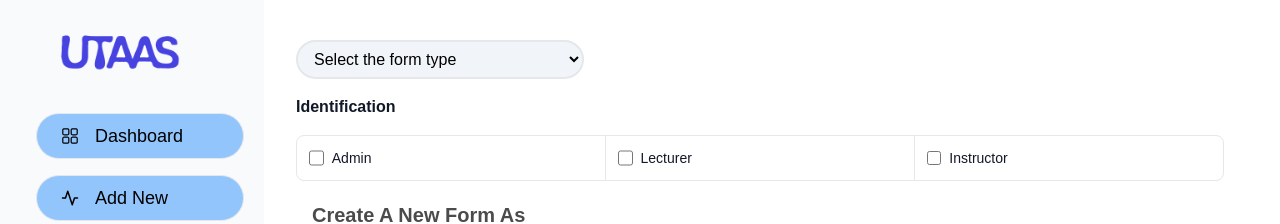
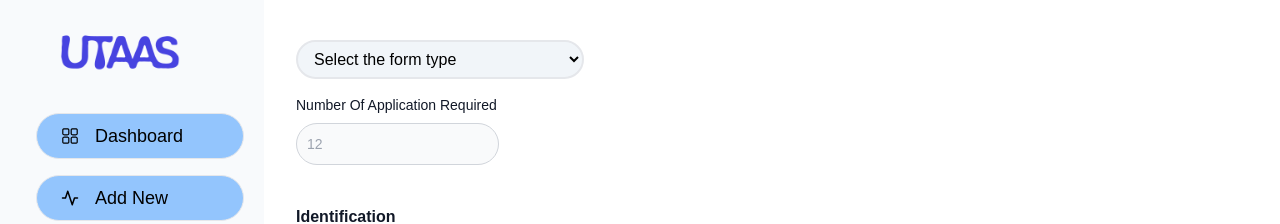
Before and after one commit to HGSChandeepa/utaas, a React (Create React App) app in the folder frontend/: page /myactivity in a window 1280 px wide. Shown: the top 224 px of the page. Built offline with nearby package versions, Linux system fonts and the light colour scheme; no server answers; the database is empty.

Commit message:
add forms

```diff
--- a/frontend/package.json
+++ b/frontend/package.json
@@ -18,6 +18,7 @@
     "react-icons": "^4.12.0",
     "react-router-dom": "^6.21.1",
     "react-scripts": "5.0.1",
+    "react-toastify": "^10.0.4",
     "web-vitals": "^2.1.4"
   },
   "scripts": {
--- a/frontend/src/App.js
+++ b/frontend/src/App.js
@@ -9,6 +9,8 @@ import Tasks from "./pages/Private/Tasks";
 import Progress from "./pages/Private/Progress";
 import Favorites from "./pages/Private/Favorites";
 import Profile from "./pages/Private/Profile";
+import { ToastContainer, toast } from "react-toastify";
+import "react-toastify/dist/ReactToastify.css";
 
 function App() {
   return (
@@ -23,8 +25,10 @@ function App() {
           <Route path="/tasks" element={<Tasks />} />
           <Route path="/progress" element={<Progress />} />
           <Route path="/favorites" element={<Favorites />} />
-          <Route path="/profile" element={<Profile/>} />
+          <Route path="/profile" element={<Profile />} />
         </Routes>
+
+        <ToastContainer />
       </div>
     </>
   );
--- a/frontend/src/pages/Private/MyActivities.js
+++ b/frontend/src/pages/Private/MyActivities.js
@@ -5,12 +5,15 @@ import SelectionCard from "../../Components/Admin/SectionCard";
 import { SaveAllIcon } from "lucide-react";
 import { getFirestore, doc, getDoc } from "firebase/firestore";
 import { collection, addDoc } from "firebase/firestore";
+import { ToastContainer, toast } from "react-toastify";
+import "react-toastify/dist/ReactToastify.css";
 
 const MyActivities = () => {
   const [userData, setUserData] = useState(null);
   const [userRole, setUserRole] = useState(null);
   const [fromType, setFromType] = useState("");
   const [selectedOptions, setSelectedOptions] = useState([]);
+  const [selectedOption, setSelectedOption] = useState(0);
 
   const handleOptionClick = (value) => {
     if (selectedOptions.includes(value)) {
@@ -97,6 +100,8 @@ const MyActivities = () => {
         userRole: newUserRole,
         selectedOption: selectedOptions,
         fromType: fromType,
+        numberOfSections: numberOfSections,
+        userData: userData,
       }));
     }
   };
@@ -109,8 +114,12 @@ const MyActivities = () => {
         allSelectionCardData
       );
       console.log("Document written with ID: ", newDocRef.id);
+      //add toast
+      toast.success("New Form Added Successfully");
     } catch (error) {
       console.error("Error adding document: ", error);
+      //add toast
+      toast.error("Error adding new form");
     }
   };
 
@@ -136,7 +145,9 @@ const MyActivities = () => {
             <option value="" disabled>
               Select the form type
             </option>
-            <option value="Vehical Reservation Form">Vehical Reservation Form</option>
+            <option value="Vehical Reservation Form">
+              Vehical Reservation Form
+            </option>
             <option value="Exam Duty Form">Exam Duty Form</option>
             <option value="Cleaning Service Form">Cleaning Service Form</option>
             <option value="Paper Marking Form">Paper Marking Form</option>
@@ -144,9 +155,26 @@ const MyActivities = () => {
 
           {/* select appicable */}
 
+          <div className=" mb-10">
+            <label
+              for="last_name"
+              class="block mb-2 text-sm font-medium text-gray-900 "
+            >
+              Number Of Application Required
+            </label>
+            <input
+              type="number"
+              id="last_name"
+              class="bg-gray-50 border border-gray-300 text-gray-900 text-sm rounded-full block  p-2.5   "
+              placeholder="12"
+              required
+              onSubmit={(e) => setNumberOfSections(e.target.value)}
+            />
+          </div>
+
           <div className="">
             <h3 className="mb-4 font-semibold text-gray-900">Identification</h3>
-            <ul className="items-center w-full text-sm font-medium text-gray-900 bg-white border border-gray-200 rounded-lg sm:flex  dark:border-gray-600 dark:text-white">
+            <ul className="items-center    text-sm font-medium text-gray-900 bg-white border border-gray-200 rounded-lg sm:flex  dark:border-gray-600 dark:text-white">
               <li className="w-full border-b border-gray-200 sm:border-b-0 sm:border-r">
                 <div className="flex items-center ps-3">
                   <input
```
Also changed, not shown: 1 other file (tests, documents, lock files or other folders).
